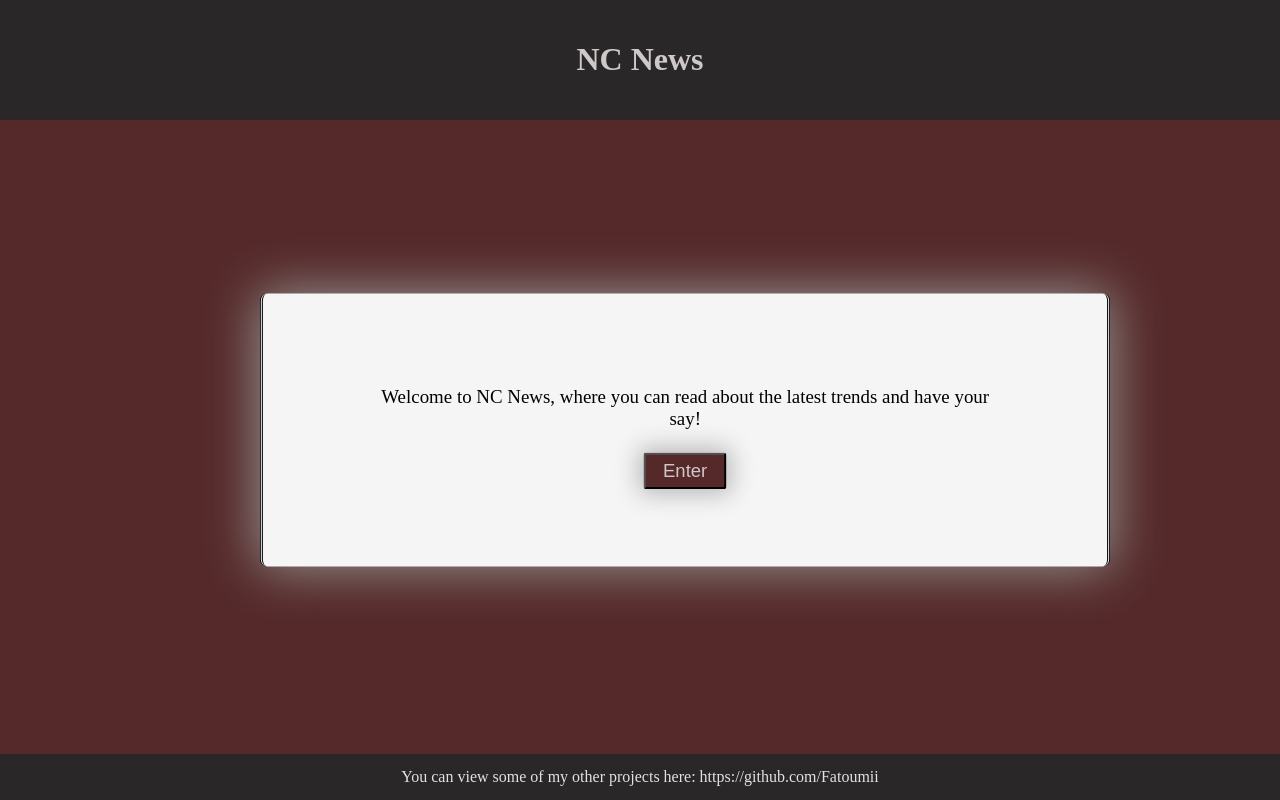
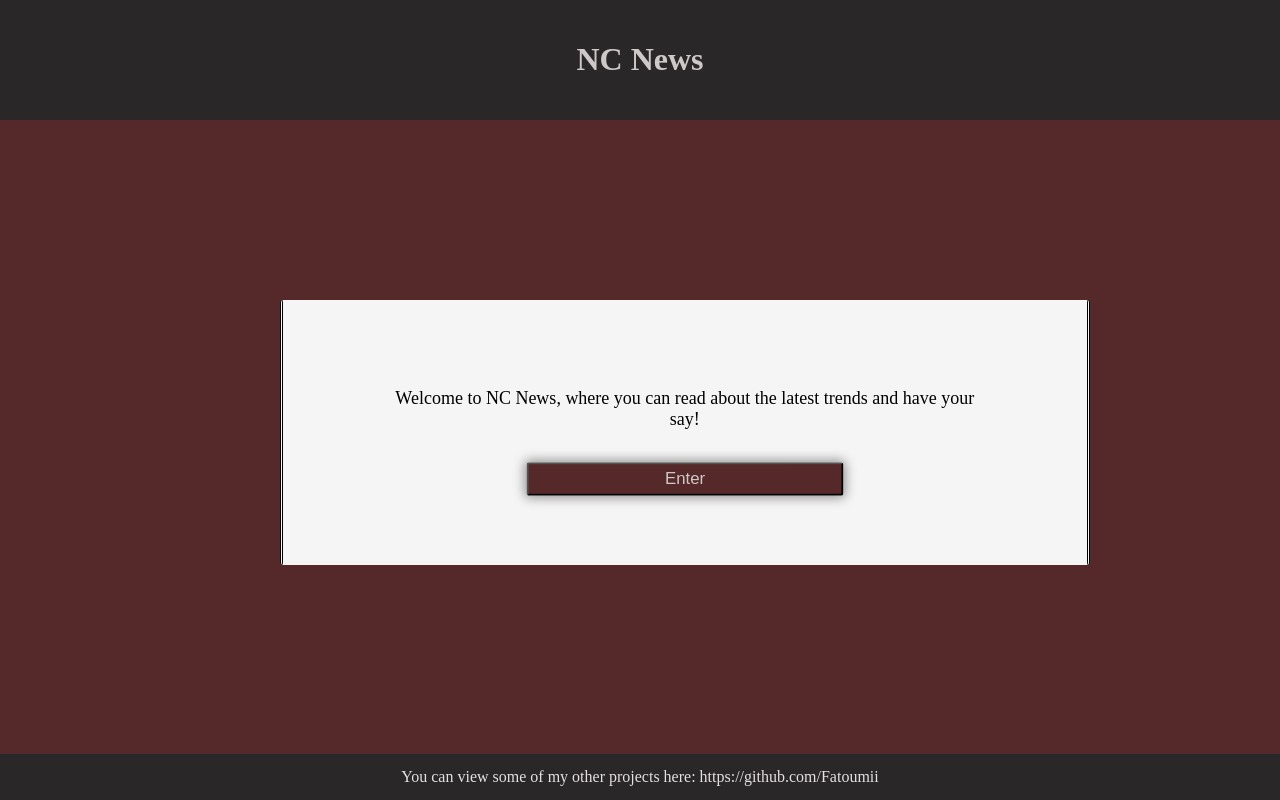
Before and after one commit to Fatoumii/NC-News, a React (Create React App) app: page / in a window 1280 px wide. In both pictures the pointer is over the button "Enter". Built offline with nearby package versions, Linux system fonts and the light colour scheme; no server answers.

Commit message:
edited css to homepage

```diff
--- a/src/App.js
+++ b/src/App.js
@@ -15,6 +15,7 @@ class App extends Component {
   };
   render() {
     const { topics } = this.state;
+
     return (
       <div className="App">
         <Heading />
--- a/src/content.css
+++ b/src/content.css
@@ -18,7 +18,6 @@
 .errorText {
   margin: 20px 190px;
   padding: 70px 100px;
-
   font-size: 24px;
   position: absolute;
   top: 40%;
@@ -33,19 +32,20 @@
 .homeButton {
   border-radius: 3px;
   padding: 5px 15px;
-  margin: 5px;
+  margin-top: 15px;
   font-size: 16px;
   background-color: rgb(85, 41, 41);
   color: rgb(207, 200, 200);
+  width: 50%;
 }
 .homeButton:hover {
-  transform: scale(1.1);
-  transition: 1s;
-  box-shadow: 0px 0px 20px 4px rgb(185, 184, 184);
+  cursor: pointer;
+  transform: scale(1.05);
+  transition: 1.5s;
+  box-shadow: 0px 0px 10px 2px rgb(151, 148, 148);
 }
 .homepageBox {
-  border-radius: 7px;
-  box-shadow: 0px 0px 20px 2px rgb(151, 148, 148);
+  border-radius: 3px;
   margin: 20px 190px;
   padding: 70px 100px;
   position: absolute;
@@ -55,11 +55,7 @@
   z-index: 9999;
   border-style: none double none double;
 }
-.homepageBox:hover {
-  transform: scale(1.05);
-  transition: 1.5s;
-  box-shadow: 0px 0px 50px 2px rgb(151, 148, 148);
-}
+
 .siteInfo {
   font-size: 18px;
 }
@@ -76,11 +72,6 @@
 .navLinks {
   color: rgb(207, 200, 200);
 }
-
-/* .navLinks:hover {
-  transform: scale(1.1);
-  transition: 1.5s;
-} */
 
 .navLinks:visited {
   text-decoration: none;
```
